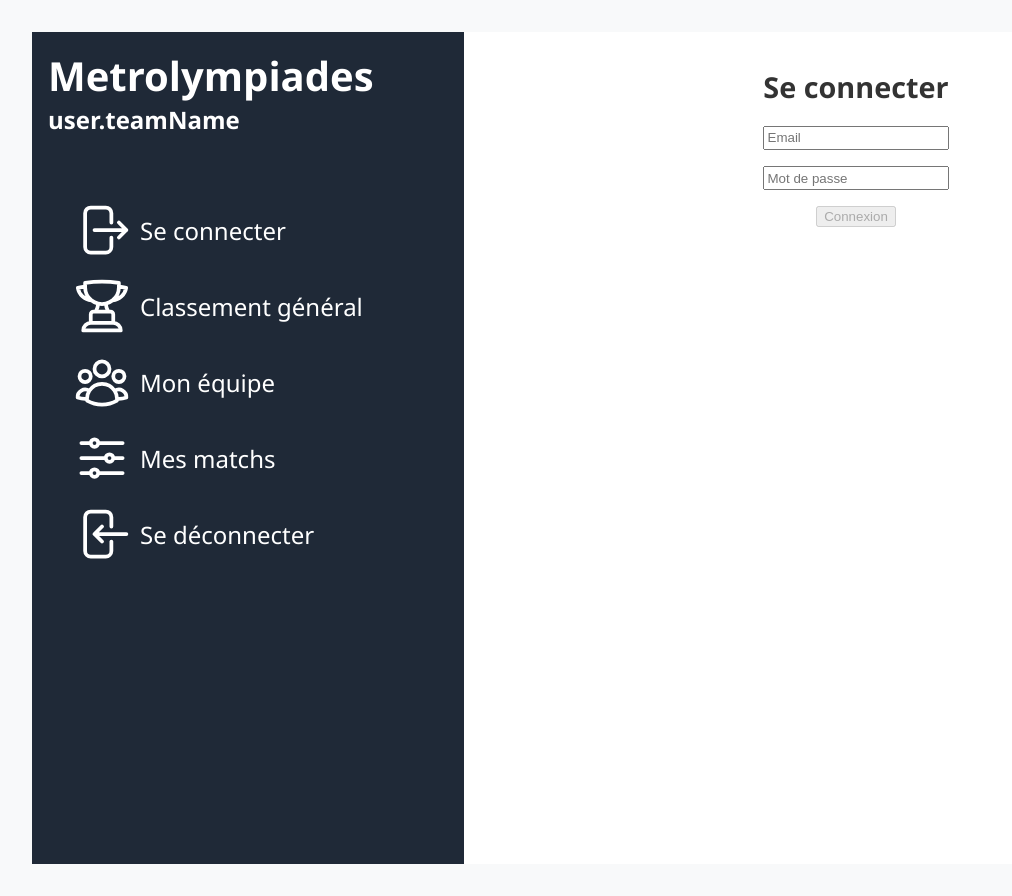
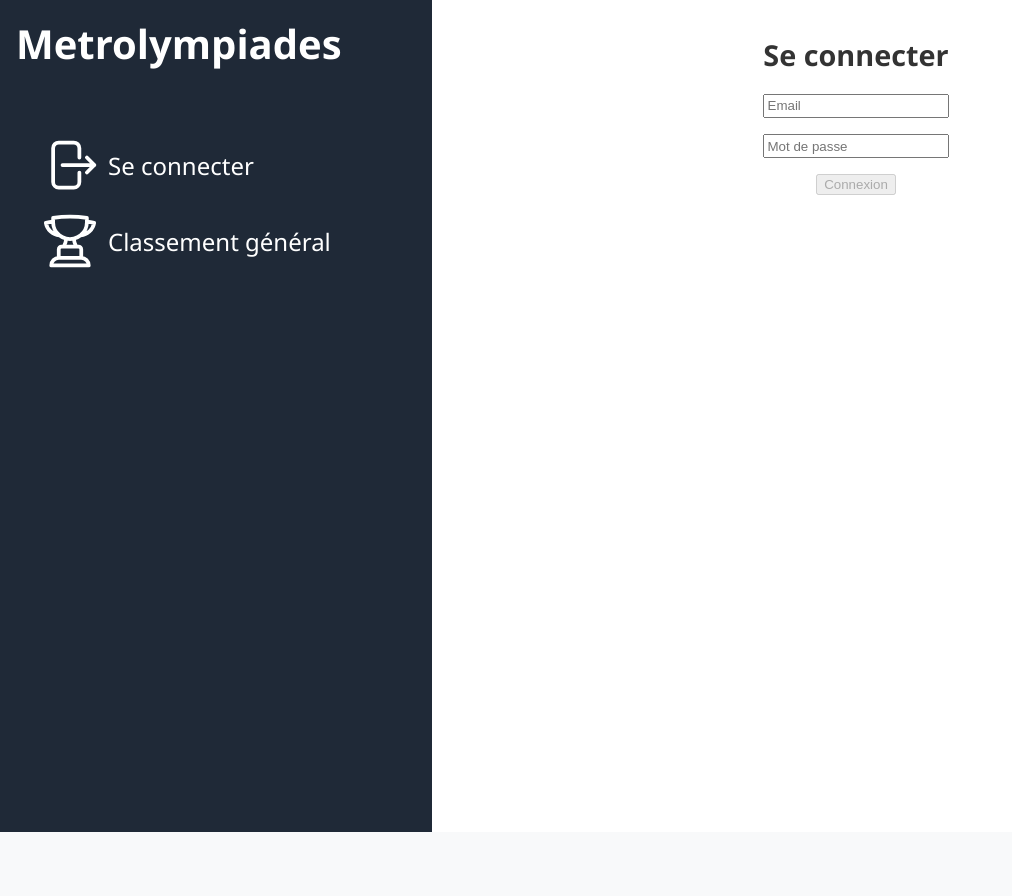
Before and after one commit to Leo-PaulMrie/Metrolympiades, a Vue app in the folder metrolympiades/: page /login in a window 1280 px wide. Shown: the whole page, without its empty margins (0-1012 px from the left). After the commit the page ends 832 px from the top, so only its background shows below. Built offline with nearby package versions, Linux system fonts and the light colour scheme.

Commit message:
:sparkles: linking sidebar to routes, and option are shown according to the user

```diff
--- a/metrolympiades/src/App.vue
+++ b/metrolympiades/src/App.vue
@@ -6,6 +6,7 @@ import Leaderboard from './pages/Leaderboard.vue';
 </script>
 
 <template>
+
   <div class="layout">
     <AppNavbar/>
     <div class="page-content">
@@ -16,10 +17,14 @@ import Leaderboard from './pages/Leaderboard.vue';
 </template>
 
 <style scoped>
-/* v-if="showNavbar" */
+
+  template{
+    height: 100%;
+  }
+
   .layout {
     display: flex;
-    min-height: 100vh;
+    height: 100%;
   }
 
   .page-content {
--- a/metrolympiades/src/assets/main.css
+++ b/metrolympiades/src/assets/main.css
@@ -1,10 +1,11 @@
 /* main.css */
 
-body {
+html, body {
+  height: 100%;
+  margin: 0;
+  padding: 0;
   font-family: 'Segoe UI', Tahoma, Geneva, Verdana, sans-serif;
   background-color: #f8f9fa;
-    margin: 0;
-    padding: 2rem;
   color: #333;
 }
 
--- a/metrolympiades/src/components/AppNavbar.vue
+++ b/metrolympiades/src/components/AppNavbar.vue
@@ -1,13 +1,18 @@
 <script setup>
   import { TrophyIcon, UserGroupIcon, AdjustmentsHorizontalIcon, ArrowRightOnRectangleIcon, ArrowLeftOnRectangleIcon } from "@heroicons/vue/24/outline"
-  /*import { useUserData } from "@/composables/useUserData";
+  import { useRouter } from "vue-router";
+  import { useUserData } from "@/composables/useUserData";
 
-  const { user } = useUserData();
+  const { user, refreshUser } = useUserData();
 
   function logout() {
     localStorage.removeItem("user");
-    location.reload();
-  }*/
+    refreshUser();
+    router.push("/login");
+  }
+
+  const router = useRouter();
+
 </script>
 
 <template>
@@ -15,26 +20,26 @@
 <header class="navbar">
     <div class="navbar_user">
       <b class="title">Metrolympiades</b>
-      <b class="team"> user.teamName </b>
+      <b class="team" v-if="user"> {{ user.team.name }} </b>
     </div>
     <div class="menus">
-      <div class="menu-item">
+      <div class="menu-item" v-if="!user" @click="router.push('/login')">
         <ArrowRightOnRectangleIcon class="icon" />
         <a>Se connecter</a>
       </div>
-      <div class="menu-item">
+      <div class="menu-item" @click="router.push('/')">
         <TrophyIcon class="icon" />
         <a>Classement général</a>
       </div>
-      <div class="menu-item">
+      <div class="menu-item" v-if="user" @click="router.push('/')">
         <UserGroupIcon class="icon" />
         <a>Mon équipe</a>
       </div>
-      <div class="menu-item">
+      <div class="menu-item" v-if="user" @click="router.push('/games')">
         <AdjustmentsHorizontalIcon class="icon" />
         <a>Mes matchs</a>
       </div>
-      <div class="menu-item">
+      <div class="menu-item" v-if="user" @click="logout()">
         <ArrowLeftOnRectangleIcon class="icon" />
         <a>Se déconnecter</a>
       </div>
@@ -44,8 +49,6 @@
 </template>
 
 <style scoped>
-/*
-v-if="user"*/
 
 .navbar {
   width: 25em;
@@ -62,6 +65,8 @@ v-if="user"*/
 
 .navbar_user{
   margin-bottom: 2em;
+  display: flex;
+  flex-direction: column;
 }
 
 .title {
@@ -71,6 +76,7 @@ v-if="user"*/
 
 .team {
   font-size: 1.5rem;
+  margin: 1em;
 }
 
 .menus {
--- a/metrolympiades/src/composables/useUserData.js
+++ b/metrolympiades/src/composables/useUserData.js
@@ -6,11 +6,19 @@
 // Ce composable permet de récupérer les données de l'utilisateur stockées dans le local storage.
 // Il renvoie l'objet user et le token de l'utilisateur.
 // Si l'utilisateur n'est pas connecté, les valeurs renvoyées seront null.
+import { ref, computed } from "vue";
+
+const localStorageData = ref(JSON.parse(localStorage.getItem("user")));
+
 export function useUserData() {
-  const localStorageData = JSON.parse(localStorage.getItem("user"));
+  const user = computed(() => localStorageData.value);
+
+  function refreshUser() {
+    localStorageData.value = JSON.parse(localStorage.getItem("user"));
+  }
 
   return {
-    user: localStorageData?.user,
-    token: localStorageData?.token
-  }
+    user,
+    refreshUser,
+  };
 }
--- a/metrolympiades/src/pages/LoginPage.vue
+++ b/metrolympiades/src/pages/LoginPage.vue
@@ -1,9 +1,10 @@
 <script setup>
 import { ref, computed } from "vue";
 import { useRouter } from "vue-router";
+import { useUserData } from "@/composables/useUserData";
 
+const { refreshUser } = useUserData();
 const router = useRouter();
-
 const email = ref("");
 const password = ref("");
 
@@ -37,6 +38,7 @@ function login() {
     })
     .then((data) => {
       localStorage.setItem("user", JSON.stringify(data));
+      refreshUser();
       router.push("/");
     })
     .catch((err) => {
@@ -59,7 +61,7 @@ function login() {
         autocomplete="email"
         required
         v-model="email"
-       placeholder="Email"
+        placeholder="Email"
       />
       <input
         type="password"
```
Also changed, not shown: metrolympiades/src/router.js (+0 -10 lines). Lines whose indentation alone changed are shown as unchanged.
